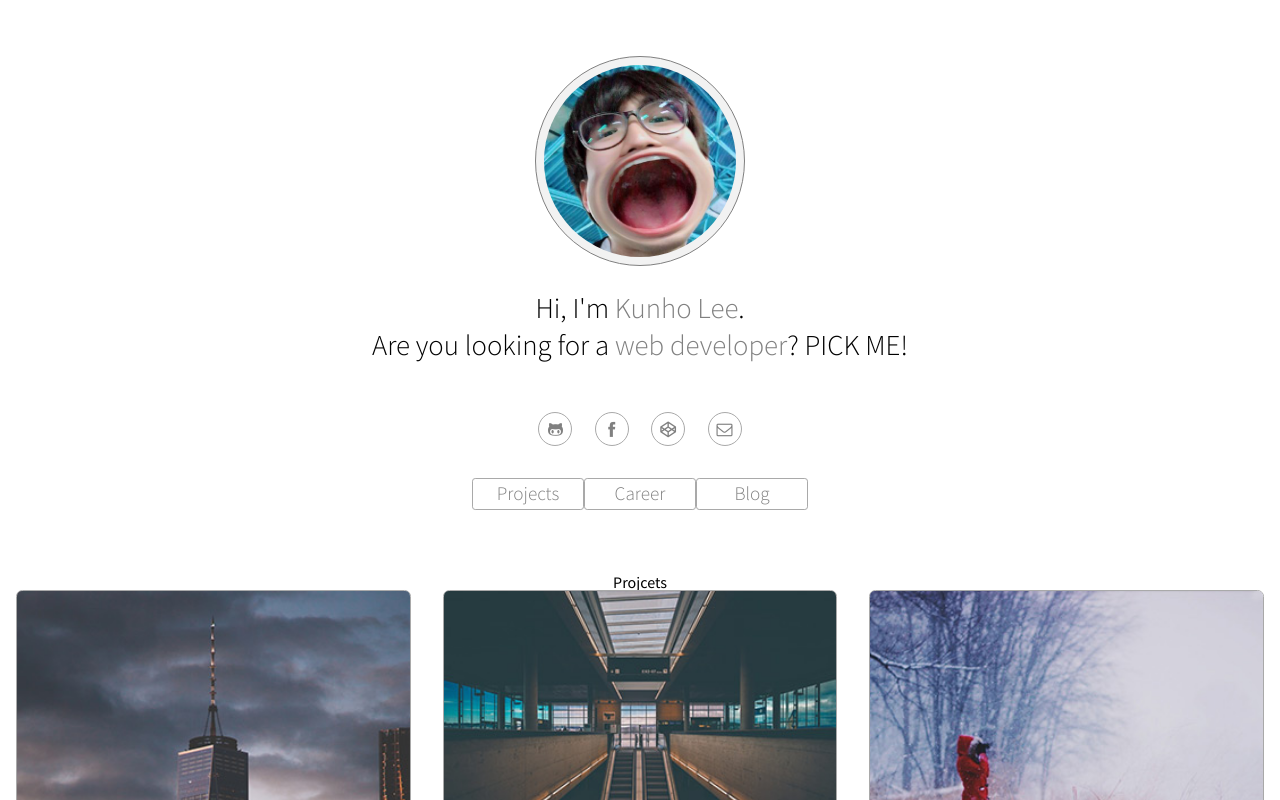
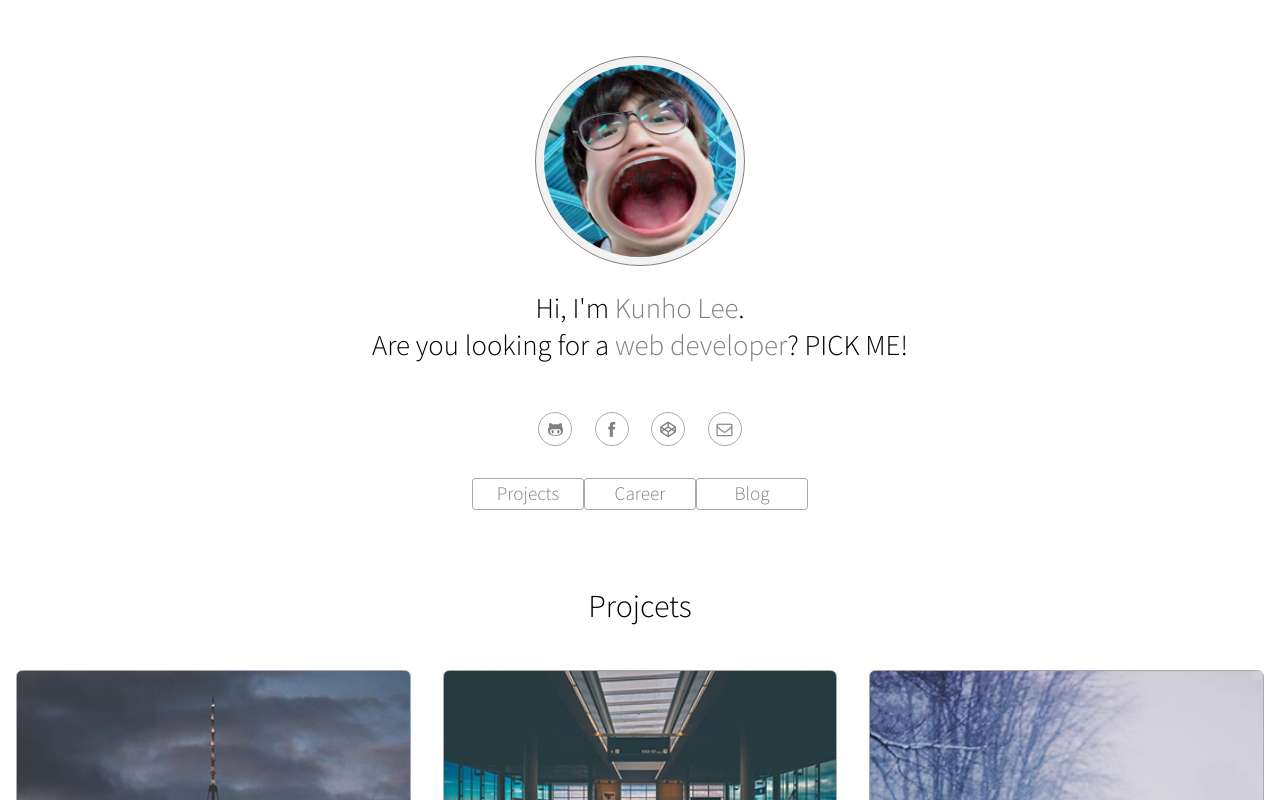
Before and after one commit to daengdaengLee/portfolio, a Vue app: page /#/ in a window 1280 px wide. Shown: the top 800 px of the page. Built offline with nearby package versions, Linux system fonts and the light colour scheme; the HTML template or start-up script is replaced by a standard one.

Commit message:
Project 제목 스타일 변경

```diff
--- a/src/components/PortfolioProjects.vue
+++ b/src/components/PortfolioProjects.vue
@@ -1,6 +1,6 @@
 <template>
   <section class="PortfolioProjects">
-    <h2>Projcets</h2>
+    <h2 class="headingText">Projcets</h2>
     <portfolio-thumbnails></portfolio-thumbnails>
   </section>
 </template>
@@ -20,4 +20,9 @@ export default {
 .PortfolioProjects {
   text-align: center;
 }
+.PortfolioProjects .headingText {
+  font-size: 2rem;
+  font-weight: 300;
+  padding: 1rem 0 3rem 0;
+}
 </style>
```
